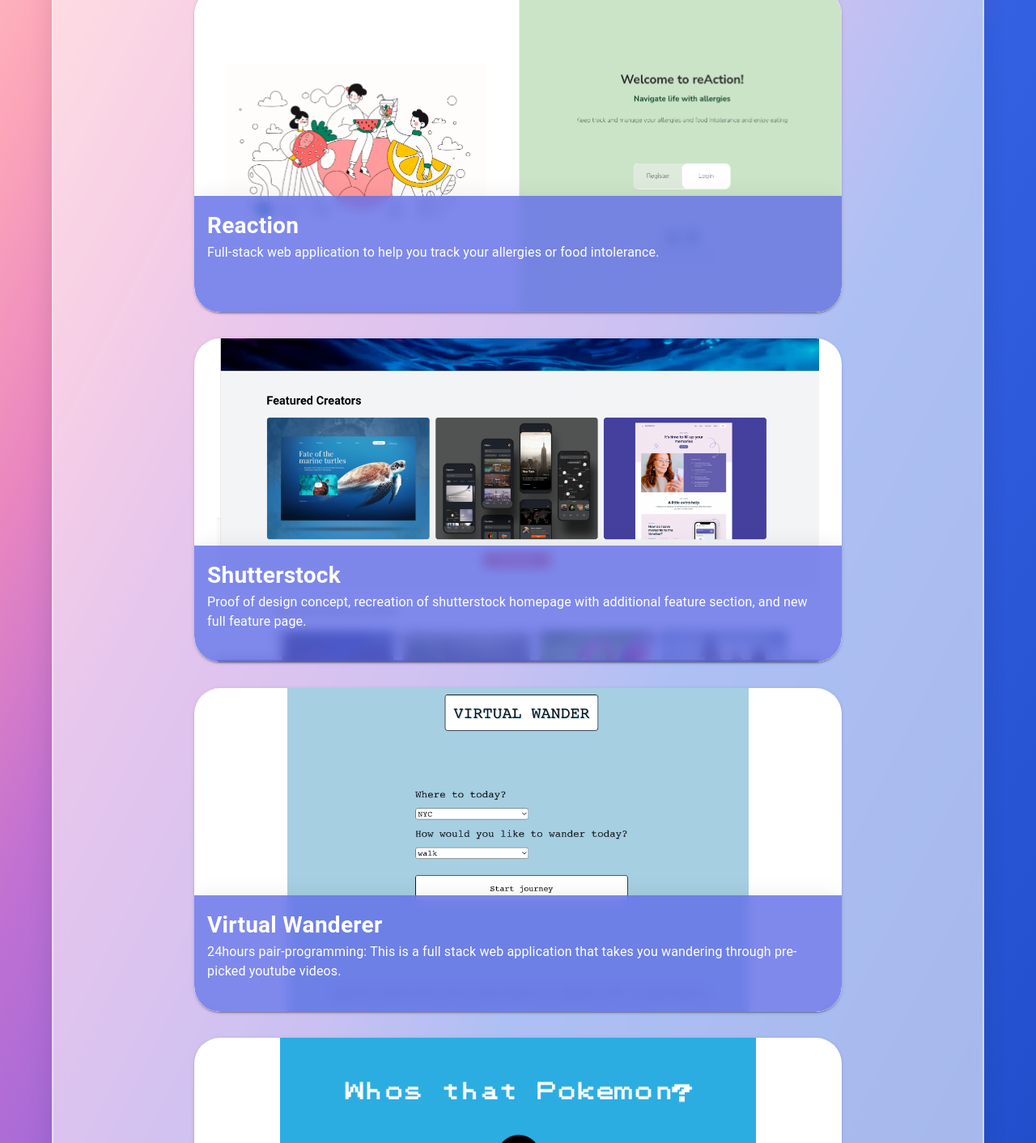
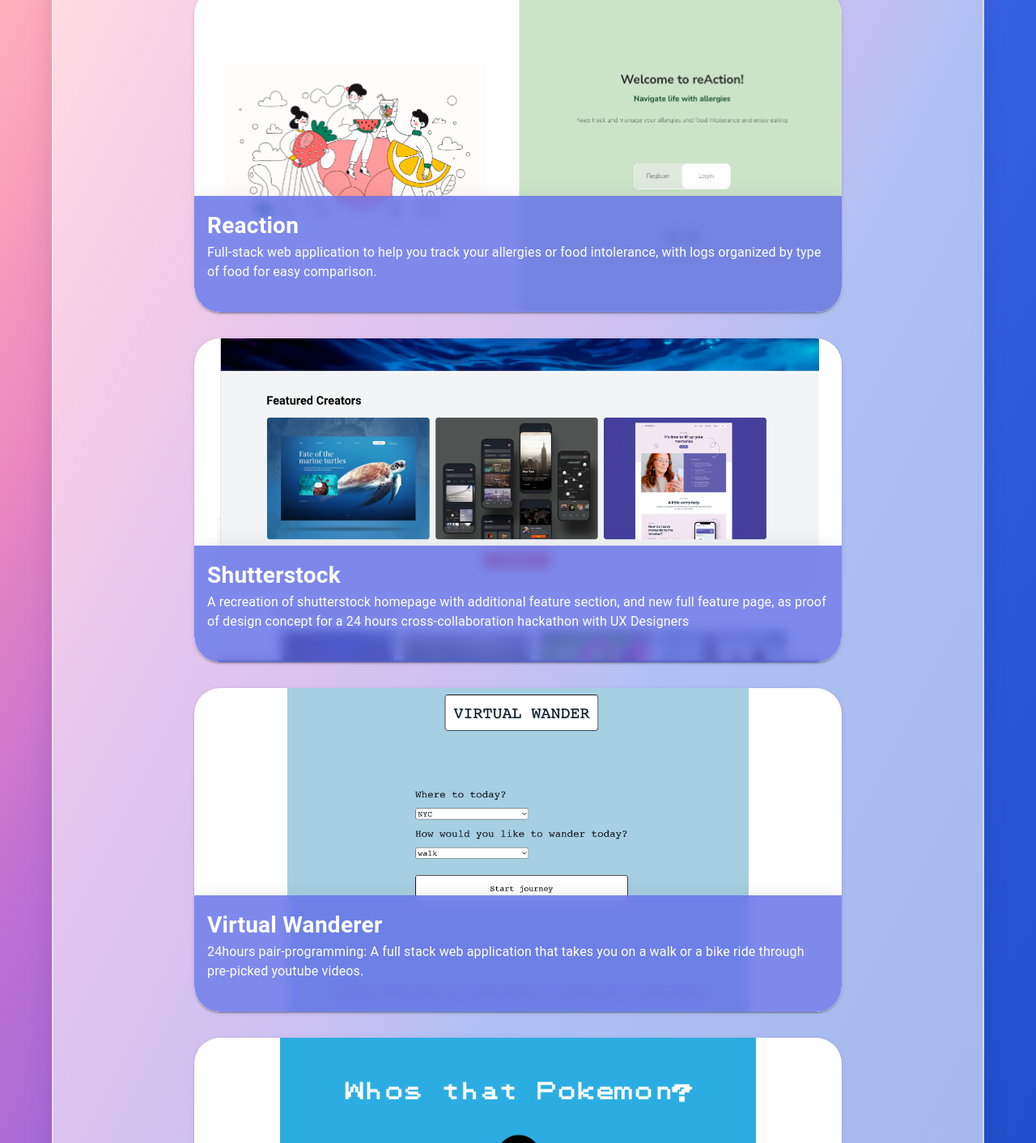
Before and after one commit to alisapromthep/portfolio, a React (Create React App) app: page / in a window 1280 px wide. Shown: the part 773-2185 px from the top of the page at 81% size. Built offline with nearby package versions, Linux system fonts and the light colour scheme.

Commit message:
make blurring animation for project cover more smooth, ease-in-out blur effect, and fix project descriptions

```diff
--- a/src/components/Projects/Projects.js
+++ b/src/components/Projects/Projects.js
@@ -51,9 +51,9 @@
                                         {project.description}
                                     </Typography>
                                     <div className='project__detail'>
-                                    <Typography color="white">
-                                        {project.techstack}
-                                    </Typography>
+                                        <Typography color="white">
+                                            {project.techstack}
+                                        </Typography>
                                     <List
                                     sx={{
                                         display: "flex",
--- a/src/components/Projects/Projects.scss
+++ b/src/components/Projects/Projects.scss
@@ -50,6 +50,7 @@
         position: absolute;
         top:0%;
         border-radius: 2rem;
+        transition: all 0.3s ease-in-out;
     }
 
     &__container {
--- a/src/data/projectData.js
+++ b/src/data/projectData.js
@@ -9,10 +9,8 @@
         "id": 1,
         "name": "Reaction",
         "img": allergyTrackingHome,
-        "description": "Full-stack web application to help you track your allergies or food intolerance.",
-        "details": "Allergy log also group each entry by food item for easy look-back and comparison, ",
-        "techstack": "Javascript | React | Sass | Css | NodeJs | Express | KnexJS | MySQL ",
-        "tools": "thunder client to test back-end API, host server on heroku. ",
+        "description": "Full-stack web application to help you track your allergies or food intolerance, with logs organized by type of food for easy comparison. ",
+        "techstack": "Javascript | React | SASS | CSS | NodeJs | Express | KnexJS | MySQL ",
         "links": [
             {
                 "name": "visit site",
@@ -36,9 +34,8 @@
         "id": 2,
         "name": "Shutterstock",
         "img": shutterstockHome,
-        "description": "Proof of design concept, recreation of shutterstock homepage with additional feature section, and new full feature page.",
-        "details": "24 hours Shutterstock x BrainStation Hackathon collaboration between 3 UX designers and 2 developers.  ",
-        "techstack": "Javascript | React | Sass | Css ",
+        "description": "A recreation of shutterstock homepage with additional feature section, and new full feature page, as proof of design concept for a 24 hours cross-collaboration hackathon with UX Designers ",
+        "techstack": "Javascript | React | SASS | CSS  ",
         "tools": "used git for working simultaneously, figma to guide design",
         "links": [
             {
@@ -56,8 +53,8 @@
         "id": 3,
         "name": "Virtual Wanderer",
         "img": virtualWanderHome,
-        "description": "24hours pair-programming: This is a full stack web application that takes you wandering through pre-picked youtube videos.",
-        "techstack": "Javascript | React | Sass | Css | NodeJs | Express ",
+        "description": "24hours pair-programming: A full stack web application that takes you on a walk or a bike ride through pre-picked youtube videos.",
+        "techstack": "Javascript | React | SASS | CSS | NodeJs | Express ",
         "links": [
             {
                 "name": "VISIT SITE",
@@ -75,7 +72,7 @@
         "name": "Who's that Pokemon",
         "img": whosthatpokemonHome,
         "description": "24 hours hackathon using Pokemon API and vanila javascript to create whos that pokemon game.",
-        "techstack": "Javascript | Sass | Css  ",
+        "techstack": "Javascript | SASS | CSS  ",
         "links": [
             {
                 "name": "VISIT SITE",
```
